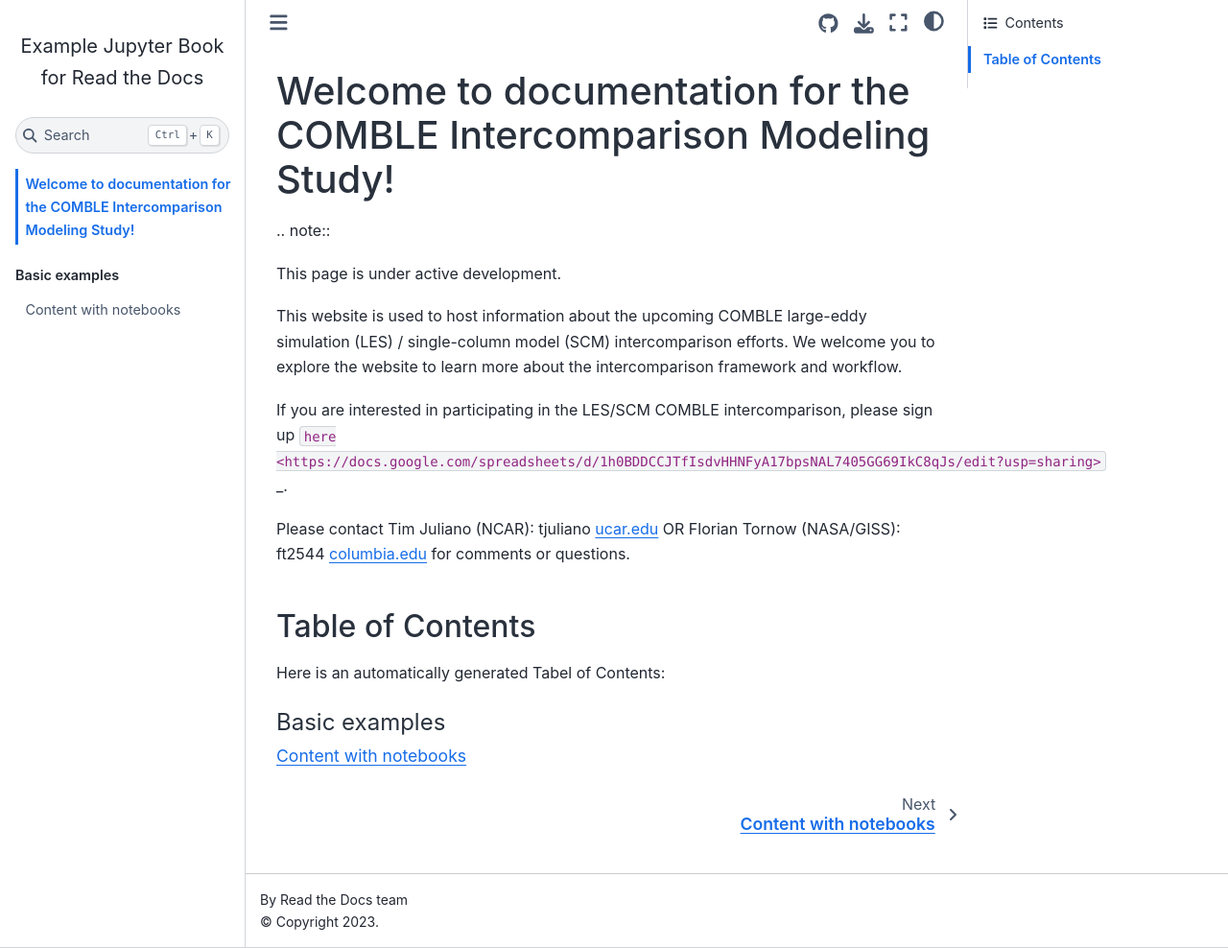
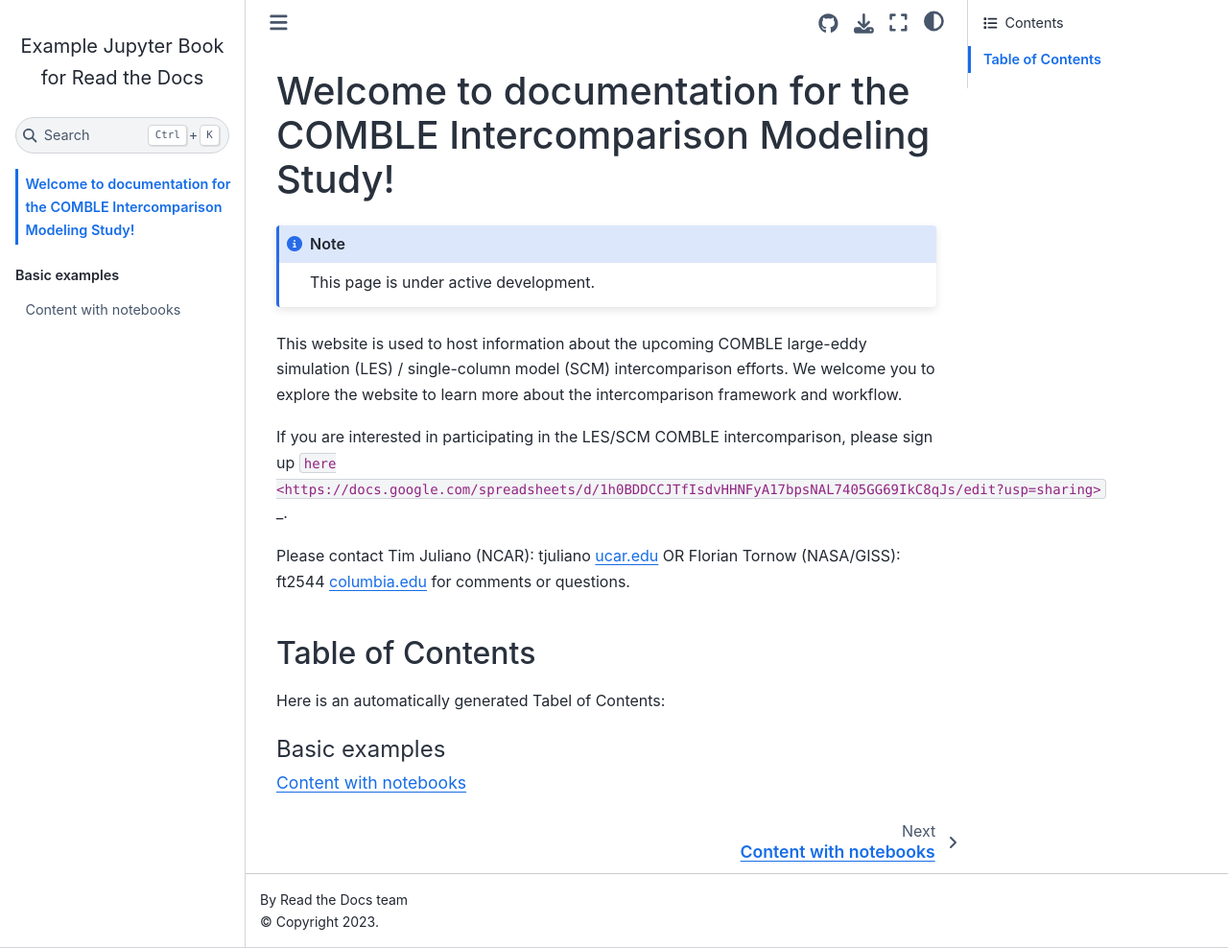
Before and after one commit to NCAR/COMBLE-Intercomparison, a Jupyter Book: the page built from docs/intro.md, in a window 1280 px wide and 988 px high. Shown: the whole window at 96% size. Built offline with Jupyter Book 1.0.4 settings and Sphinx 7.4.7 and the Sphinx Book theme 1.1.4, drawn with Linux system fonts in a browser that asks for light colours.

Commit message:
Update intro.md

````diff
--- a/docs/intro.md
+++ b/docs/intro.md
@@ -1,9 +1,9 @@
 Welcome to documentation for the COMBLE Intercomparison Modeling Study!
 ===================================
 
-.. note::
-
-   This page is under active development.
+```{note}
+This page is under active development.
+```
 
 This website is used to host information about the upcoming COMBLE large-eddy simulation (LES) / single-column model (SCM) intercomparison efforts. We welcome you to explore the website to learn more about the intercomparison framework and workflow.
 
````
